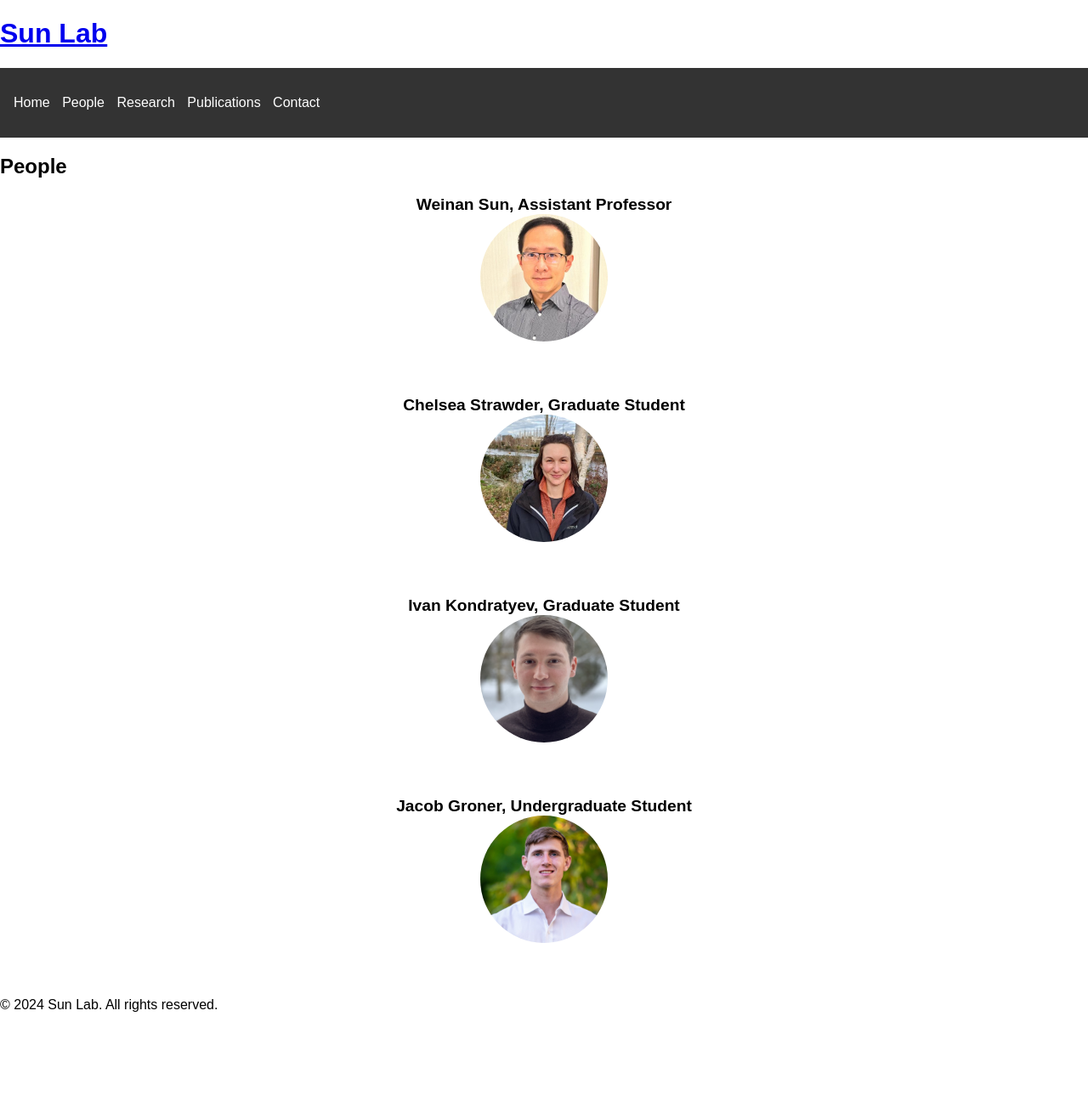
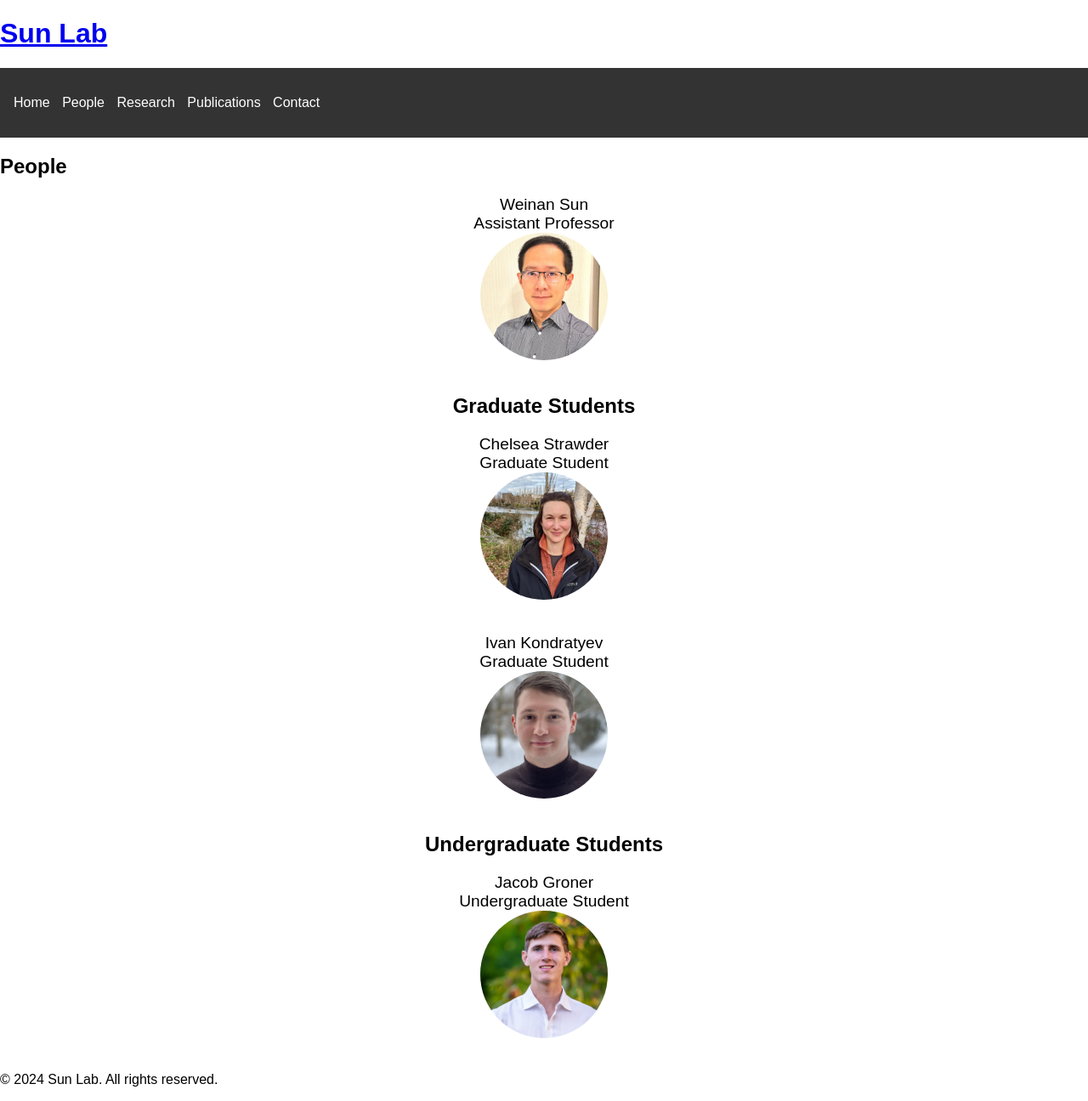
Before and after one commit to neuroai/my-awesome-site, a Jekyll site: the page built from people.md, in a window 1280 px wide. Shown: the whole page at 85% size. Built offline with Jekyll 4.4.1, drawn with Linux system fonts in a browser that asks for light colours; before the commit the page ends 1208 px from its top, so only the background shows below that.

Commit message:
Update people.md

```diff
--- a/people.md
+++ b/people.md
@@ -5,21 +5,29 @@ title: People
 
 ## People
 
-<div style="text-align: center;">
+<div class="people-section">
     <div class="person">
-        <p><strong>Weinan Sun, Assistant Professor</strong></p>
+        <p class="person-title">Weinan Sun</p>
+        <p class="person-role">Assistant Professor</p>
         <img src="weinanheadshot0.jpg" alt="Weinan Sun" class="headshot">
     </div>
+
+    <h2>Graduate Students</h2>
     <div class="person">
-        <p><strong>Chelsea Strawder, Graduate Student</strong></p>
+        <p class="person-title">Chelsea Strawder</p>
+        <p class="person-role">Graduate Student</p>
         <img src="c-strawder.jpg" alt="Chelsea Strawder" class="headshot">
     </div>
     <div class="person">
-        <p><strong>Ivan Kondratyev, Graduate Student</strong></p>
+        <p class="person-title">Ivan Kondratyev</p>
+        <p class="person-role">Graduate Student</p>
         <img src="ivan-kondratyev.png" alt="Ivan Kondratyev" class="headshot">
     </div>
+
+    <h2>Undergraduate Students</h2>
     <div class="person">
-        <p><strong>Jacob Groner, Undergraduate Student</strong></p>
+        <p class="person-title">Jacob Groner</p>
+        <p class="person-role">Undergraduate Student</p>
         <img src="jacob.jpg" alt="Jacob Groner" class="headshot">
     </div>
 </div>
```
